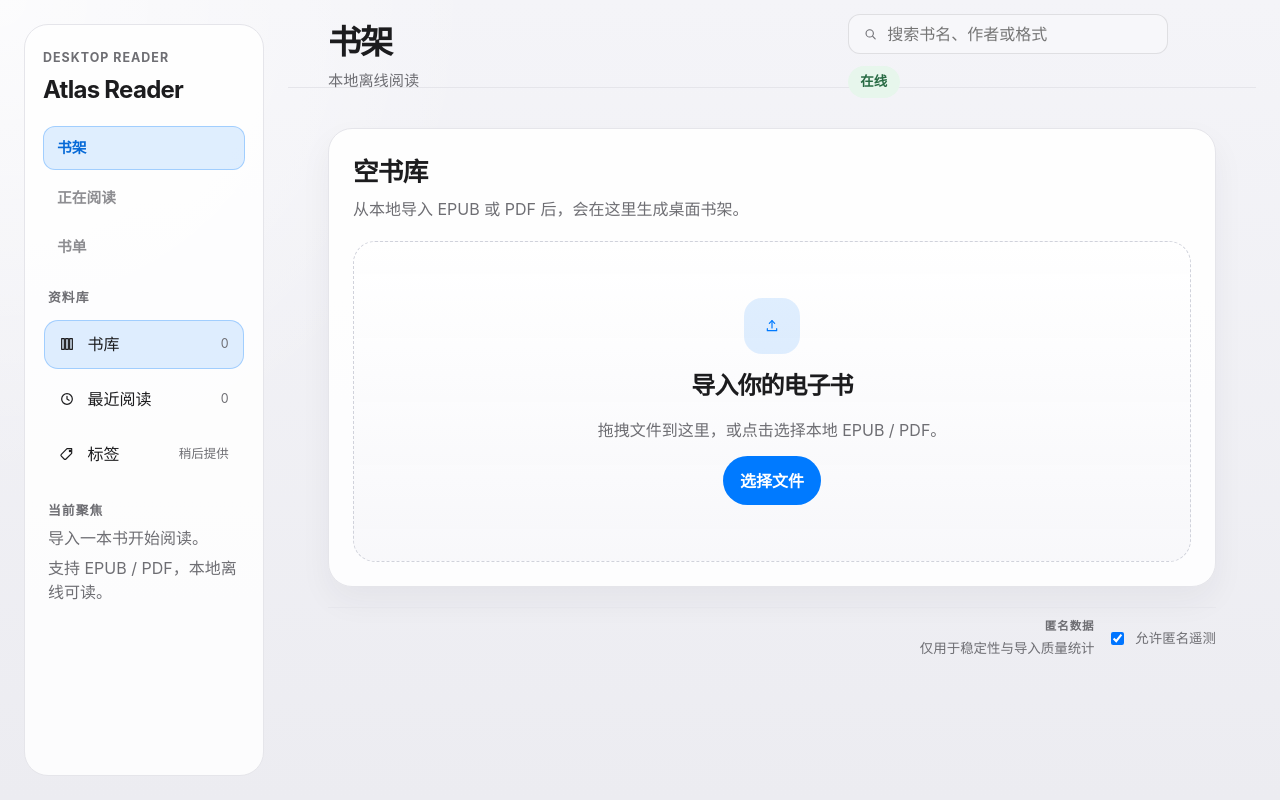
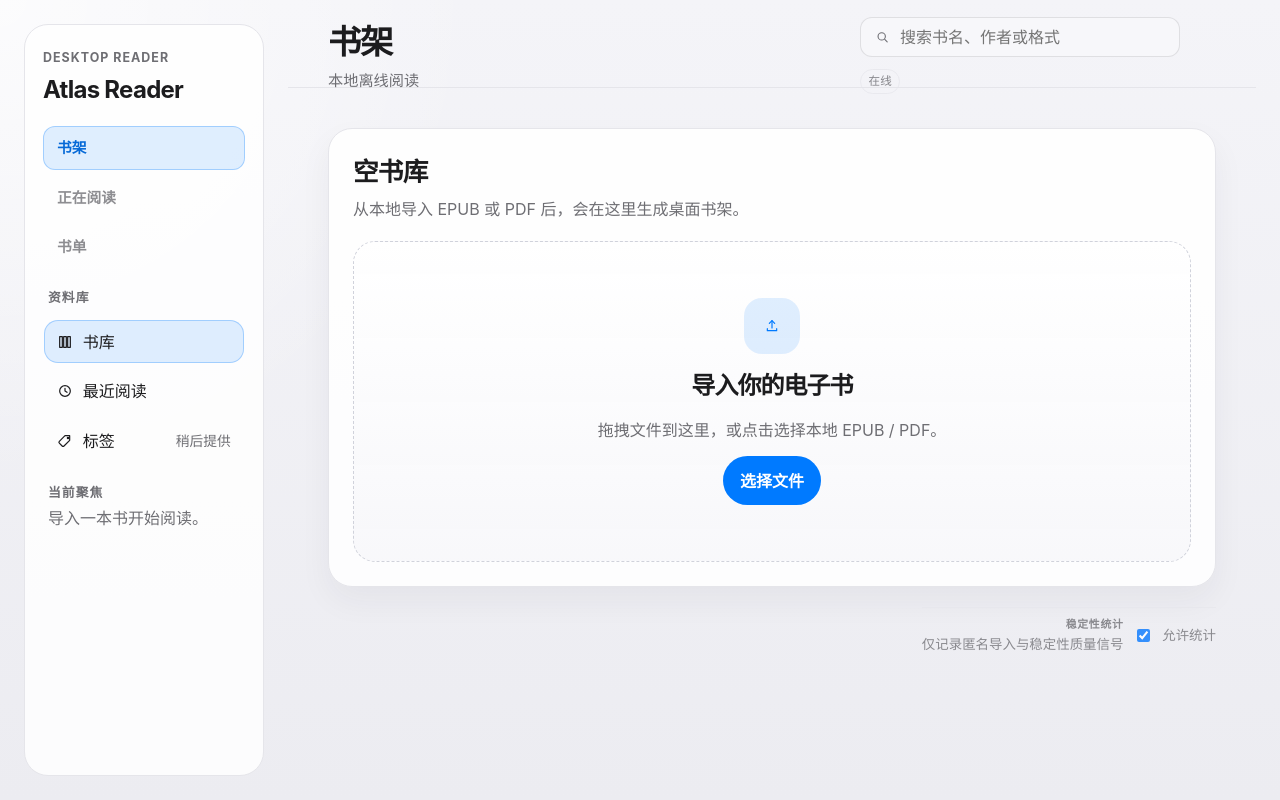
Before and after one commit to Quentinbest/ebook-reader-web-mvp, a React (Vite) app: page /library in a window 1280 px wide. Built offline with nearby package versions, Linux system fonts and the light colour scheme.

Commit message:
refactor(desktop): reduce library support chrome

```diff
--- a/src/components/TelemetryNotice.tsx
+++ b/src/components/TelemetryNotice.tsx
@@ -9,11 +9,13 @@ export default function TelemetryNotice({
   onChange,
   variant = "default"
 }: TelemetryNoticeProps): JSX.Element {
+  const compact = variant === "compact";
+
   return (
-    <div className={`telemetry-notice ${variant === "compact" ? "telemetry-notice--compact" : ""}`.trim()}>
+    <div className={`telemetry-notice ${compact ? "telemetry-notice--compact" : ""}`.trim()}>
       <div className="telemetry-notice__copy">
-        <strong>匿名数据</strong>
-        <p>{variant === "compact" ? "仅用于稳定性与导入质量统计" : "用于导入成功率、崩溃率和留存分析"}</p>
+        <strong>{compact ? "稳定性统计" : "匿名数据"}</strong>
+        <p>{compact ? "仅记录匿名导入与稳定性质量信号" : "用于导入成功率、崩溃率和留存分析"}</p>
       </div>
       <label>
         <input
@@ -23,7 +25,7 @@ export default function TelemetryNotice({
             void onChange(event.target.checked);
           }}
         />
-        允许匿名遥测
+        {compact ? "允许统计" : "允许匿名遥测"}
       </label>
     </div>
   );
--- a/src/pages/LibraryPage.tsx
+++ b/src/pages/LibraryPage.tsx
@@ -133,7 +133,7 @@ export default function LibraryPage(): JSX.Element {
             ) : null}
           </label>
           {hasBooks ? <FileDropZone onFiles={(files) => void handleFiles(files)} isLoading={busy} variant="compact" /> : null}
-          <OfflineBadge />
+          <OfflineBadge variant="quiet" />
         </div>
       }
       sidebar={
@@ -147,7 +147,6 @@ export default function LibraryPage(): JSX.Element {
             >
               <LibraryIcon />
               书库
-              <span>{sortedBooks.length}</span>
             </button>
             <button
               type="button"
@@ -156,7 +155,6 @@ export default function LibraryPage(): JSX.Element {
             >
               <ClockIcon />
               最近阅读
-              <span>{recentBooks.length}</span>
             </button>
             <button
               type="button"
@@ -165,7 +163,7 @@ export default function LibraryPage(): JSX.Element {
             >
               <TagIcon />
               标签
-              <span>稍后提供</span>
+              <span className="books-sidebar-group__hint">稍后提供</span>
             </button>
           </section>
 
@@ -174,12 +172,12 @@ export default function LibraryPage(): JSX.Element {
             {currentBook ? (
               <>
                 <p className="books-sidebar-group__title">{currentBook.title}</p>
-                <p>{currentBookProgress}% 已读 · {currentBook.author || "未知作者"}</p>
+                <p>{currentBook.author || "未知作者"} · {currentBookProgress}% 已读</p>
               </>
             ) : (
               <p>导入一本书开始阅读。</p>
             )}
-            <p>{query.trim() ? `搜索关键词：${query}` : hasBooks ? `当前视图：${currentCollectionLabel}` : "支持 EPUB / PDF，本地离线可读。"}</p>
+            {query.trim() ? <p className="books-sidebar-group__hint">筛选：{query}</p> : null}
           </section>
         </>
       }
--- a/src/styles/app.css
+++ b/src/styles/app.css
@@ -228,24 +228,25 @@ textarea {
 
 .telemetry-notice--compact {
   align-items: center;
-  gap: 12px;
+  gap: 10px;
 }
 
 .telemetry-notice--compact .telemetry-notice__copy {
-  gap: 2px;
+  gap: 1px;
 }
 
 .telemetry-notice--compact .telemetry-notice__copy strong {
-  font-size: 0.72rem;
+  font-size: 0.68rem;
+  letter-spacing: 0.06em;
 }
 
 .telemetry-notice--compact p {
-  font-size: 0.82rem;
+  font-size: 0.78rem;
 }
 
 .telemetry-notice--compact label {
-  font-size: 0.84rem;
-  font-weight: 560;
+  font-size: 0.78rem;
+  font-weight: 520;
   color: var(--books-text-secondary);
 }
 
--- a/src/styles/library.css
+++ b/src/styles/library.css
@@ -12,6 +12,16 @@
   align-items: center;
   gap: 12px;
   flex-wrap: wrap;
+}
+
+.library-toolbar-actions .offline-badge {
+  min-height: 24px;
+  padding: 0.16rem 0.46rem;
+  border: 1px solid color-mix(in srgb, var(--books-border) 68%, transparent);
+  background: transparent;
+  color: color-mix(in srgb, var(--books-text-secondary) 82%, transparent);
+  font-size: 0.72rem;
+  font-weight: 580;
 }
 
 .library-search {
@@ -291,13 +301,17 @@
 }
 
 .books-library > .telemetry-notice {
+  max-width: 520px;
+  justify-self: end;
   justify-content: flex-end;
-  padding: 10px 0 0;
+  gap: 10px;
+  padding: 8px 0 0;
   border: 0;
   border-top: 1px solid color-mix(in srgb, var(--books-border) 72%, transparent);
   border-radius: 0;
   background: transparent;
   box-shadow: none;
+  opacity: 0.78;
 }
 
 .books-library > .telemetry-notice .telemetry-notice__copy {
--- a/src/styles/shell.css
+++ b/src/styles/shell.css
@@ -244,14 +244,23 @@
 }
 
 .books-shell--library .books-sidebar-group--library-status {
-  gap: 6px;
-  padding: 8px 4px 0;
+  gap: 4px;
+  padding: 6px 4px 0;
   background: transparent;
   border-color: transparent;
 }
 
-.books-shell--library .books-sidebar-group__button span:last-child {
-  font-size: 0.78rem;
+.books-shell--library .books-sidebar-group__button {
+  justify-content: flex-start;
+  gap: 0.6rem;
+  min-height: 38px;
+  padding: 0.56rem 0.76rem;
+}
+
+.books-shell--library .books-sidebar-group__hint {
+  margin-left: auto;
+  color: color-mix(in srgb, var(--books-text-secondary) 88%, transparent);
+  font-size: 0.74rem;
 }
 
 .books-shell--reader .books-toolbar,
```
